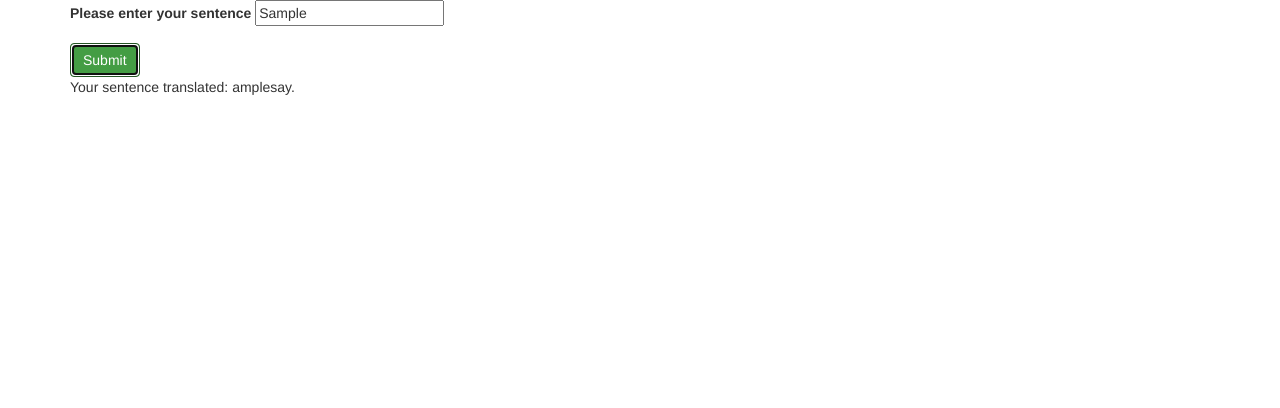
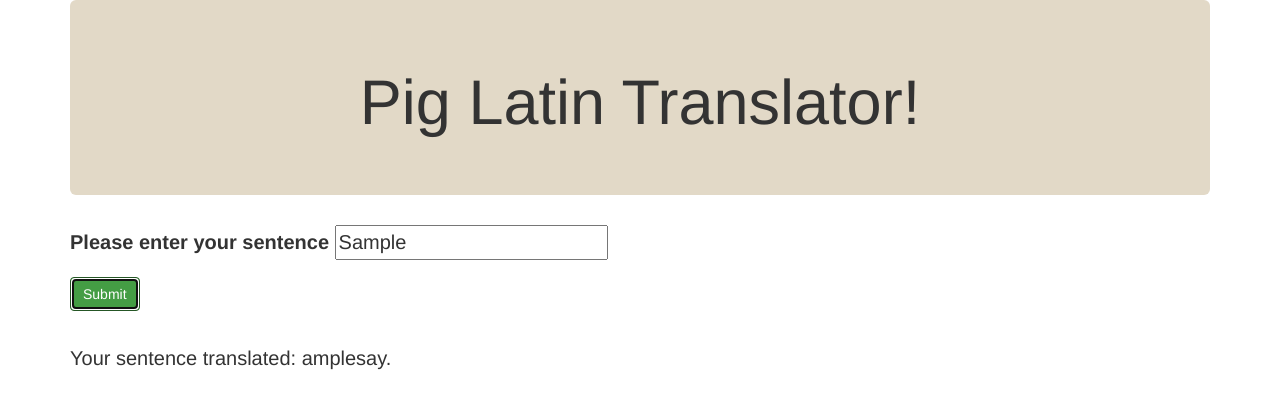
Before and after one commit to antieva/Pig-Latin, a plain HTML site: page index.html in a window 1280 px wide. Both pictures are taken after typing "Sample" into the empty fields and a click on the button "Submit". Drawn offline with Linux system fonts and the light colour scheme.

Commit message:
Add style to page

```diff
--- a/css/styles.css
+++ b/css/styles.css
@@ -1,3 +1,15 @@
-/* #output {
+#output {
   display: none;
 }
+.jumbotron {
+  text-align: center;
+  background-color: #e2d9c7;
+}
+body {
+  font-size: 15pt;
+}
+
+#output {
+  margin-top: 10px;
+  padding-top: 2%;
+}
--- a/index.html
+++ b/index.html
@@ -9,6 +9,9 @@
   </head>
   <body>
     <div class="container">
+      <div class="jumbotron">
+        <h1>Pig Latin Translator!</h1>
+      </div>
       <form id="translator">
         <div class="form-group">
           <label for="sentence">Please enter your sentence</label>
```
